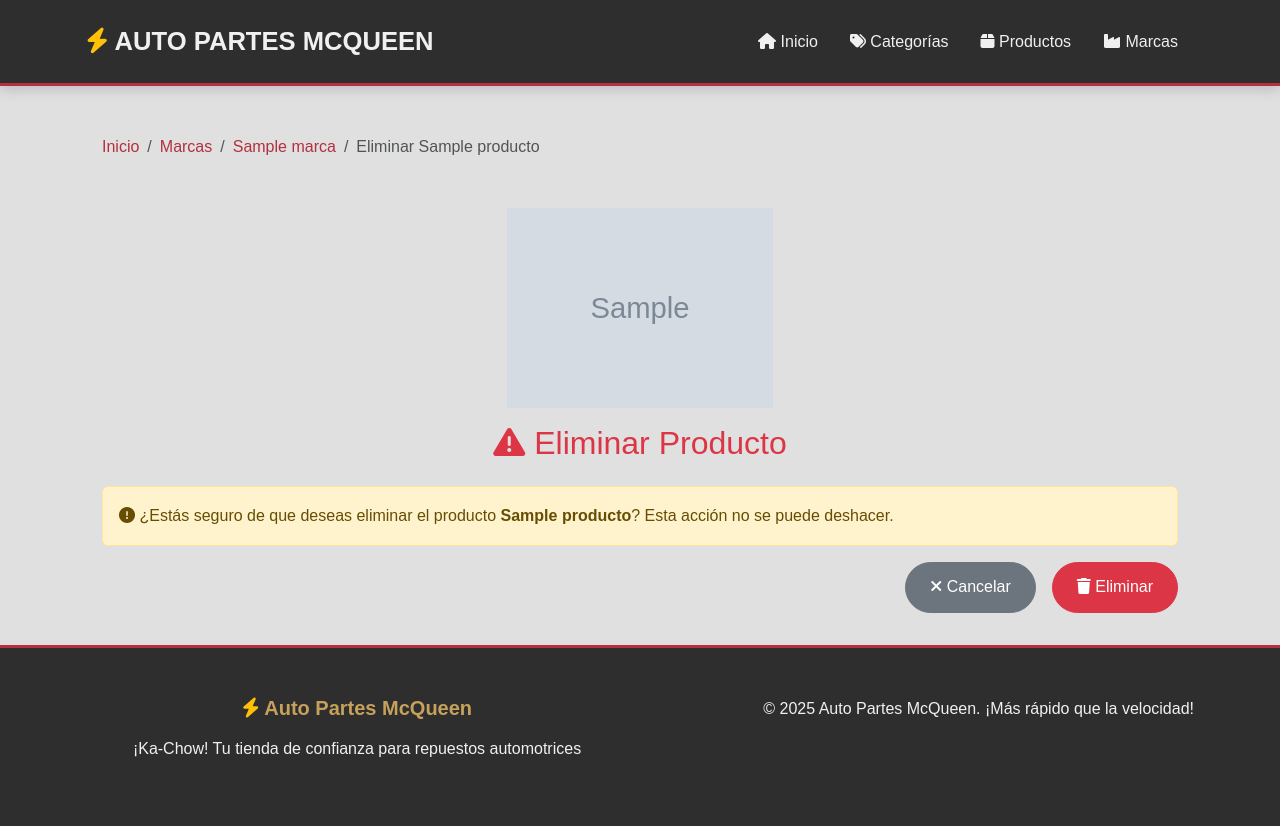
After one commit to AlanGuerraO/auto-partes-mcqueen, a Django app: page /producto/1/eliminar/ in a window 1280 px wide. The commit adds this page. Run offline with Django 5.2, Linux system fonts and the light colour scheme; tables that the repository leaves empty hold one stand-in row (values such as "Sample post"); grey boxes marked "Sample" are stand-in pictures.

Commit message:
Creacion de los formularios de create/update/delete de los productos

```diff
--- /dev/null
+++ b/inventario/templates/productos/producto_confirm_delete.html
@@ -0,0 +1,62 @@
+{% extends 'base.html' %}
+
+{% block title %}Eliminar {{ object.nombre }} - Auto Partes McQueen{% endblock %}
+
+{% block content %}
+<div class="container">
+    <nav aria-label="breadcrumb">
+        <ol class="breadcrumb">
+            <li class="breadcrumb-item"><a href="{% url 'home' %}">Inicio</a></li>
+            {% if object.marca %}
+            <li class="breadcrumb-item"><a href="">Marcas</a></li>
+            <li class="breadcrumb-item"><a href="">{{object.marca.nombre }}</a></li>
+            {% else %}
+            <li class="breadcrumb-item"><a href="{% url 'categoria-list' %}">Categorías</a></li>
+            <li class="breadcrumb-item"><a href="{% url 'categoria-detail' object.categoria.pk %}">{{
+                    object.categoria.nombre }}</a></li>
+            {% endif %}
+            <li class="breadcrumb-item active">Eliminar {{ object.nombre }}</li>
+        </ol>
+    </nav>
+
+    <div class="form-container">
+        <div class="text-center mb-4">
+            {% if object.imagen %}
+            <img src="{{ object.imagen.url }}" alt="{{ object.nombre }}" class="img-fluid mb-3"
+                style="max-height: 200px;">
+            {% else %}
+            <i class="fas fa-box" style="font-size: 4rem; color: var(--mcqueen-red);"></i>
+            {% endif %}
+            <h2 class="text-danger">
+                <i class="fas fa-exclamation-triangle"></i> Eliminar Producto
+            </h2>
+        </div>
+
+        <div class="alert alert-warning">
+            <p class="mb-0">
+                <i class="fas fa-exclamation-circle"></i>
+                ¿Estás seguro de que deseas eliminar el producto <strong>{{ object.nombre }}</strong>?
+                Esta acción no se puede deshacer.
+            </p>
+        </div>
+
+        <form method="post">
+            {% csrf_token %}
+            <div class="d-grid gap-2 d-md-flex justify-content-md-end">
+                {% if object.marca %}
+                <a href="" class="btn btn-secondary me-md-2">
+                    <i class="fas fa-times"></i> Cancelar
+                </a>
+                {% else %}
+                <a href="{% url 'categoria-detail' object.categoria.pk %}" class="btn btn-secondary me-md-2">
+                    <i class="fas fa-times"></i> Cancelar
+                </a>
+                {% endif %}
+                <button type="submit" class="btn btn-danger">
+                    <i class="fas fa-trash"></i> Eliminar
+                </button>
+            </div>
+        </form>
+    </div>
+</div>
+{% endblock %}
--- a/inventario/templates/productos/producto_list.html
+++ b/inventario/templates/productos/producto_list.html
@@ -31,7 +31,7 @@
         <div class="row">
             {% if user.is_staff %}
             <div class="col-auto ms-auto">
-                <a href="" class="btn btn-primary">
+                <a href="{% url 'producto-create' %}" class="btn btn-primary">
                     <i class="fas fa-plus"></i> Nuevo Producto
                 </a>
             </div>
@@ -69,10 +69,10 @@
                     </a>
                     {% if user.is_staff %}
                     <div class="mt-3">
-                        <a href="" class="btn btn-warning btn-sm">
+                        <a href="{% url 'producto-update' producto.pk %}" class="btn btn-warning btn-sm">
                             <i class="fas fa-edit"></i> Editar
                         </a>
-                        <a href="" class="btn btn-danger btn-sm">
+                        <a href="{% url 'producto-delete' producto.pk %}" class="btn btn-danger btn-sm">
                             <i class="fas fa-trash"></i> Eliminar
                         </a>
                     </div>
--- a/inventario/urls.py
+++ b/inventario/urls.py
@@ -22,4 +22,7 @@ urlpatterns = [
     # URLs de Productos
     path('productos/', views.ProductoListView.as_view(), name='producto-list'),
     path('producto/<int:pk>/', views.ProductoDetailView.as_view(), name='producto-detail'),
+    path('producto/crear/', views.ProductoCreateView.as_view(), name='producto-create'),
+    path('producto/<int:pk>/editar/', views.ProductoUpdateView.as_view(), name='producto-update'),
+    path('producto/<int:pk>/eliminar/', views.ProductoDeleteView.as_view(), name='producto-delete'),
 ]
--- a/inventario/views.py
+++ b/inventario/views.py
@@ -50,3 +50,20 @@ class ProductoListView(ListView):
 class ProductoDetailView(DetailView):
     model = Productos
     template_name = 'productos/producto_detail.html'
+
+class ProductoCreateView(CreateView):
+    model = Productos
+    template_name = 'productos/producto_form.html'
+    fields = '__all__'
+    success_url = reverse_lazy('producto-list')
+
+class ProductoUpdateView(UpdateView):
+    model = Productos
+    template_name = 'productos/producto_form.html'
+    fields = '__all__'
+    success_url = reverse_lazy('producto-list')
+
+class ProductoDeleteView(DeleteView):
+    model = Productos
+    template_name = 'productos/producto_confirm_delete.html'
+    success_url = reverse_lazy('producto-list')
```
Also changed, not shown: inventario/templates/productos/producto_form.html (added, +88 -0 lines), media/categorias/aceite.jpg (added).
